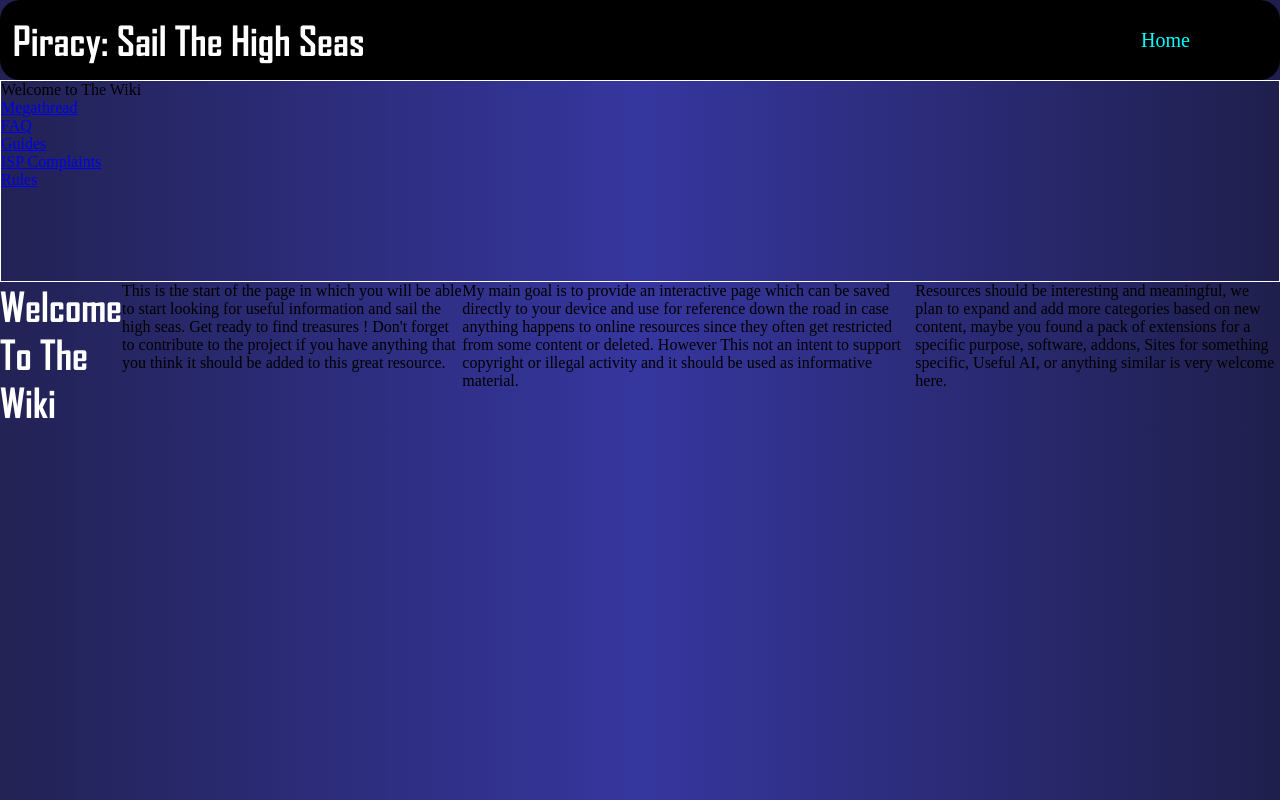
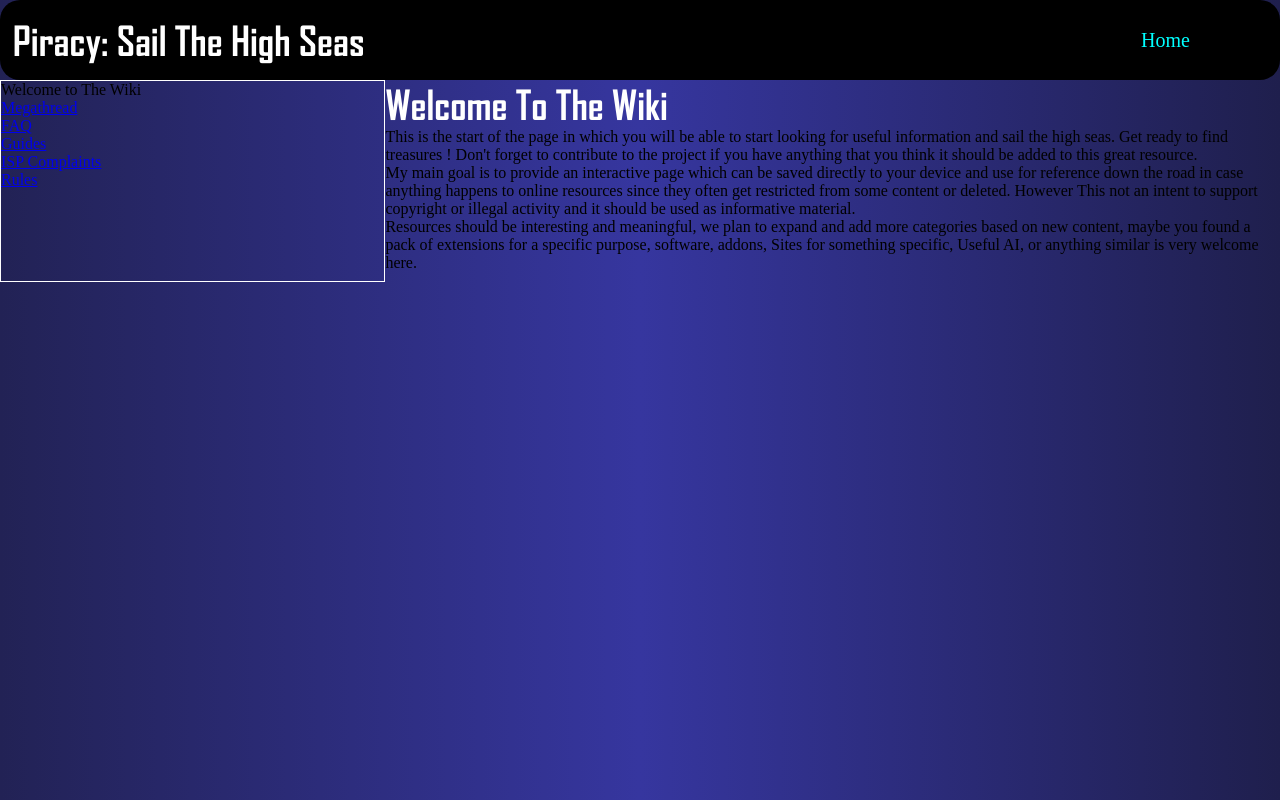
Before and after one commit to Dangelobast/Sail-The-High-Seas-MegaThrd, a plain HTML site: page index.html in a window 1280 px wide. Drawn offline with Linux system fonts and the light colour scheme.

Commit message:
Mistakes with body, fixing flex in main

```diff
--- a/index.html
+++ b/index.html
@@ -18,6 +18,8 @@
     </nav>
     </div>
 
+    <main>
+
     <aside>
         <nav>
             <ul>
@@ -30,7 +32,13 @@
             </ul>
         </nav>
     </aside>
-    <main>
+     <!-- Main Should be global, meaning it should enclose
+    Aside and the actual content in main so elements can float
+that's why main cant float around aside, MAIN is the structure
+so all elements inside float using flexbox which means i should change
+main for another element for the text like (article) and the enclose both
+article and aside so it works.-->
+        <article>
         <h1>Welcome To The Wiki</h1>
         <p>This is the start of the page in which you will be able to start looking for
             useful information and sail the high seas. Get ready to find treasures !
@@ -48,6 +56,7 @@
             specific purpose, software, addons, Sites for something specific, Useful AI, or
             anything similar is very welcome here.
         </p>
+        </article>
     </main>
 </body>
 </html>
--- a/styles/main.css
+++ b/styles/main.css
@@ -28,15 +28,18 @@ h1{
     font-family: testing;
 }
 aside{
-    display: flex;
+
     border: 1px solid white;
     height:200px;
     flex-basis:30%;
 
 }
+article{
+    flex-basis: 70%;
+}
 main{
     display: flex;
-    flex-basis: 70%;
+
 }
 div{
     background-color: black;
```
